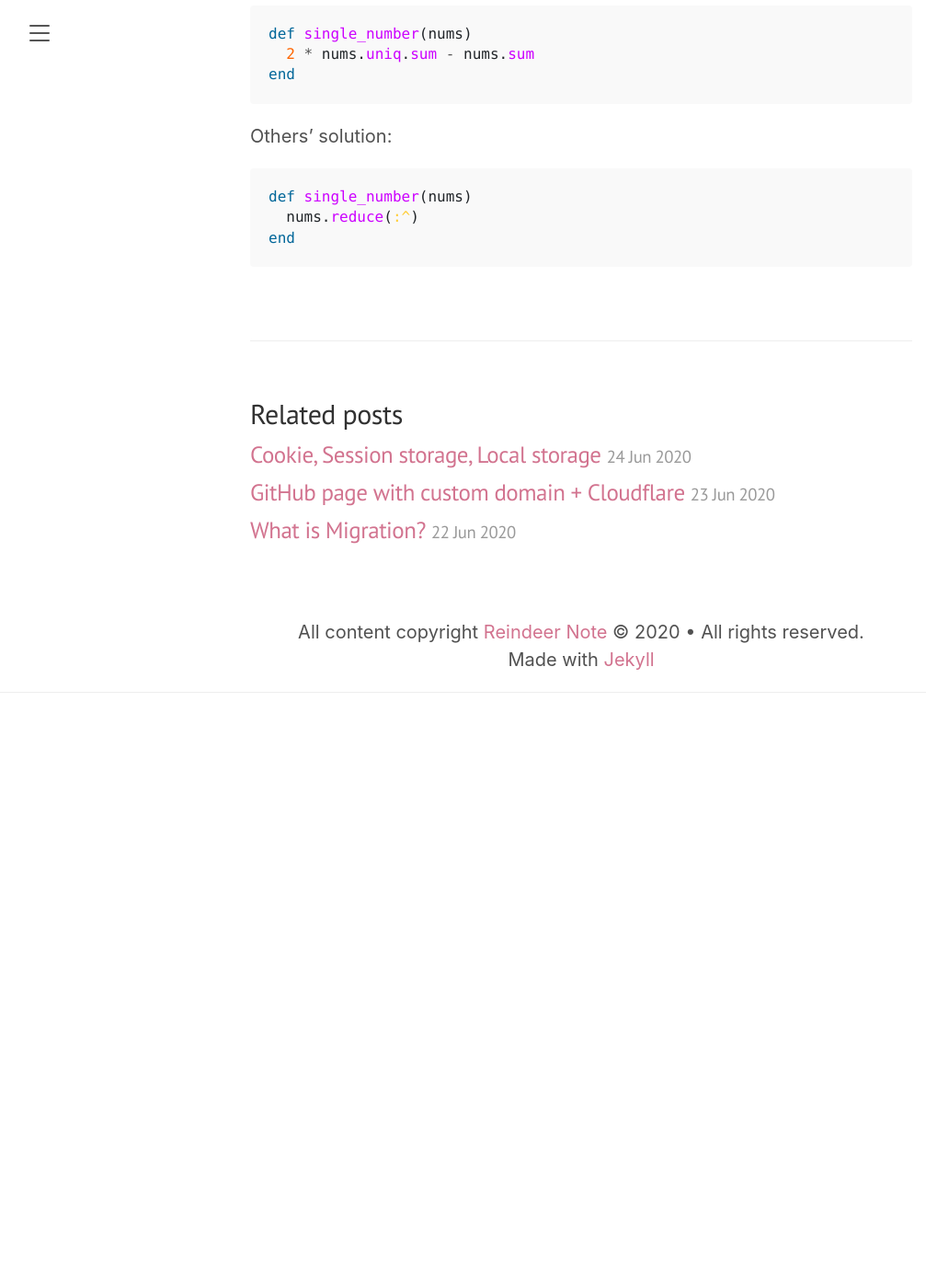
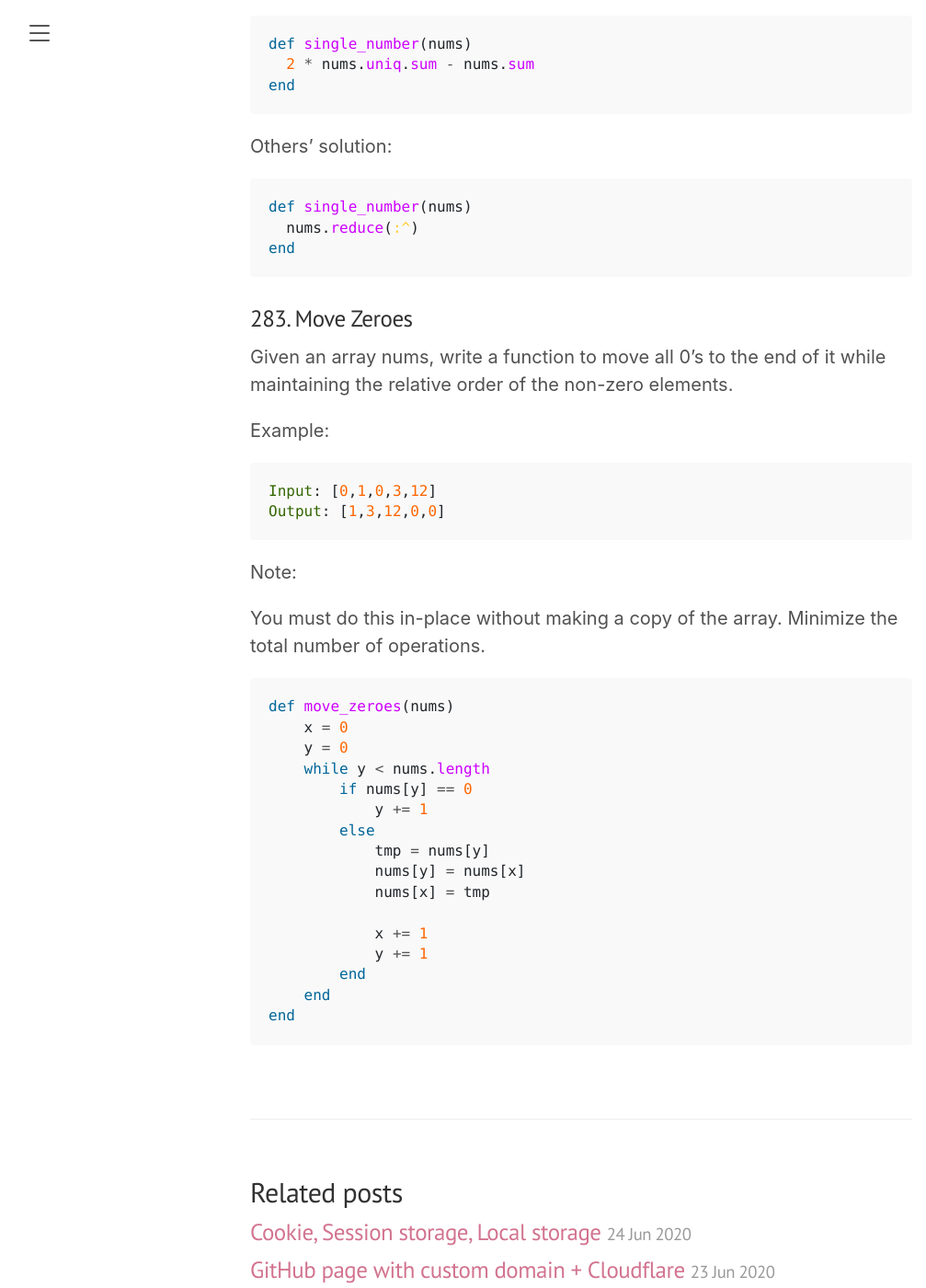
Before and after one commit to lindawu100/lindawu100.github.io, a Jekyll site: the page built from _posts/2020-06-23-kata-leetcode.md, in a window 1280 px wide and 1400 px high, scrolled down 2121 px. Shown: the whole window at 92% size, without its empty margins (8-1015 px from the left). Built offline with Jekyll 4.4.1, drawn with Linux system fonts in a browser that asks for light colours; before the commit the page ends 2934 px from its top, so only the background shows below that; some of the changed text lies outside the part shown.

Commit message:
update post

````diff
--- a/_posts/2020-06-23-kata-leetcode.md
+++ b/_posts/2020-06-23-kata-leetcode.md
@@ -53,3 +53,36 @@ def single_number(nums)
   nums.reduce(:^)
 end
 ```
+
+### 283. Move Zeroes
+
+Given an array nums, write a function to move all 0's to the end of it while maintaining the relative order of the non-zero elements.
+
+Example:
+```ruby
+Input: [0,1,0,3,12]
+Output: [1,3,12,0,0]
+```
+Note:
+
+You must do this in-place without making a copy of the array.
+Minimize the total number of operations.
+
+```ruby
+def move_zeroes(nums)
+    x = 0
+    y = 0
+    while y < nums.length
+        if nums[y] == 0
+            y += 1
+        else
+            tmp = nums[y]
+            nums[y] = nums[x]
+            nums[x] = tmp
+
+            x += 1
+            y += 1
+        end
+    end
+end
+```
````
Also changed, not shown: other parts of _posts/2020-06-23-kata-leetcode.md (+1 -1 lines).
